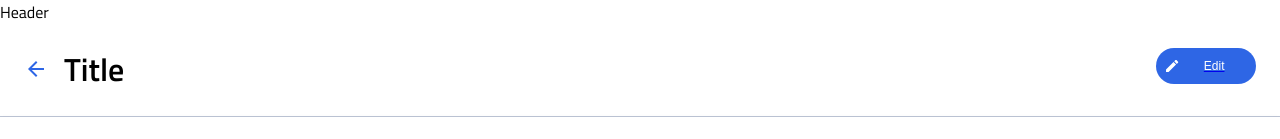
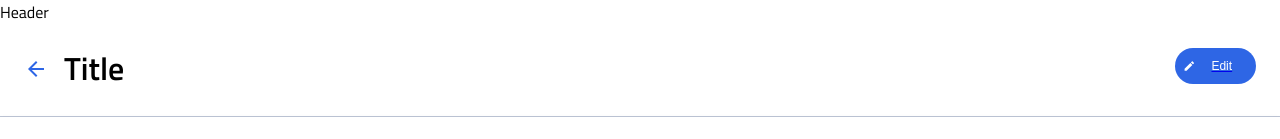
Before and after one commit to jaydools/instock-lithium-client, a React (Create React App) app: page / in a window 1280 px wide. Shown: the top 139 px of the page. Built offline with nearby package versions, Linux system fonts and the light colour scheme.

Commit message:
changed styling to better fit mockup

```diff
--- a/src/Components/Title/Title.js
+++ b/src/Components/Title/Title.js
@@ -14,7 +14,7 @@ function Title() {
                             <img src={back} alt="back button" />
                         </button>
                     </Link>
-                    <h1>Title</h1>
+                    <h1 className="title__header">Title</h1>
                 </div>
                 <div>
                     <Link to="/inventory-item-edit">
--- a/src/Components/Title/Title.scss
+++ b/src/Components/Title/Title.scss
@@ -7,6 +7,15 @@
     justify-content: space-between;
     border-bottom: 1px solid $cloud;
     height: 92px;
+
+    &__header {
+        @include mobileH1;
+        margin-top: 1.5rem;
+
+        @include tablet {
+            @include desktopH1;
+        }
+    }
 
     &__link {
         display: flex;
@@ -38,7 +47,7 @@
         margin: 1.5rem;
 
         @include tablet {
-            width: 100px;
+            width: 81px;
             border-radius: 20px;
         }
 
```
